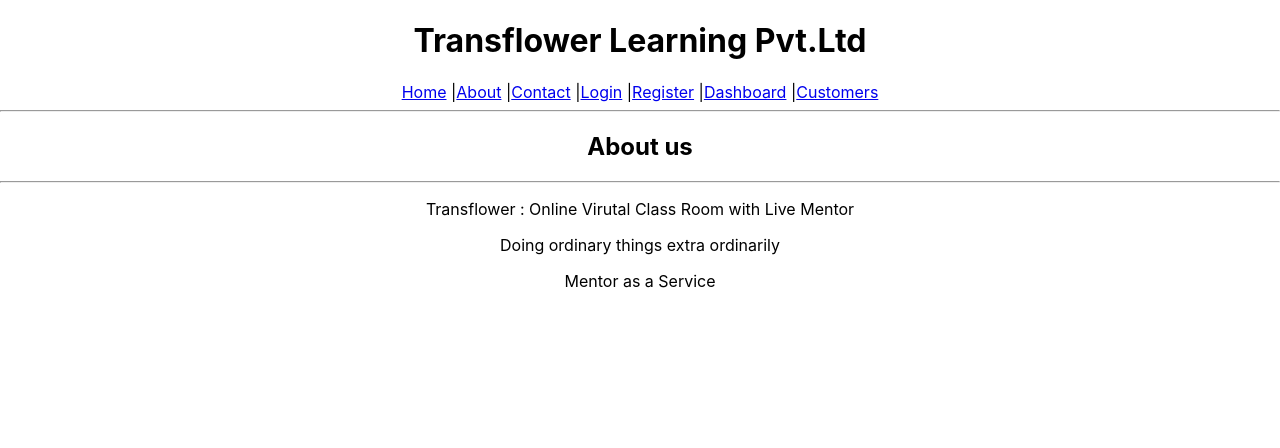
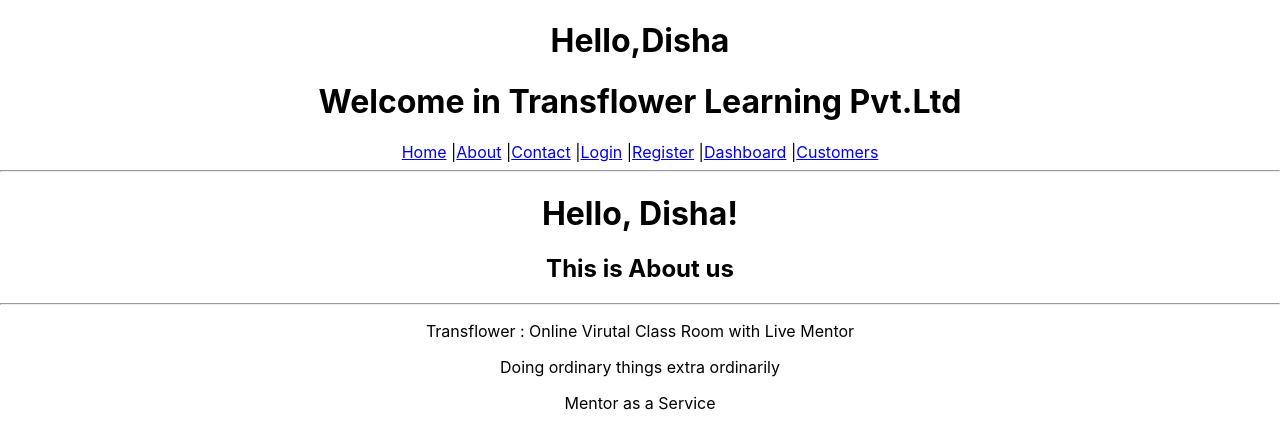
Before and after one commit to disha-satpute/MERN, a React (Create React App) app in the folder my-first-app/: page /about in a window 1280 px wide. Shown: the top 448 px of the page. Built offline with nearby package versions, Linux system fonts and the light colour scheme.

Commit message:
notes.md created & updated

```diff
--- a/my-first-app/src/App.js
+++ b/my-first-app/src/App.js
@@ -4,11 +4,13 @@
 import { BrowserRouter as Router } from 'react-router-dom';
 
 function App() {
+  const name="Disha";
   return (
     <center>
     <div>
-      <h1>
-        Transflower Learning Pvt.Ltd </h1>
+      <h1>Hello,{name}</h1>
+
+       <h1>Welcome in Transflower Learning Pvt.Ltd </h1>
         <Router>
              <Navbar/>
                  <hr/>
--- a/my-first-app/src/components/main/about.js
+++ b/my-first-app/src/components/main/about.js
@@ -5,7 +5,9 @@
     return (
       <center>
             <div>
-                <h2>About us</h2>
+        <Welcome name="Disha" />
+
+                <h2>This is About us</h2>
                 <hr/>
                   <p>Transflower : Online Virutal Class Room with Live Mentor</p>
                   <p>Doing ordinary things extra ordinarily</p>
@@ -15,4 +17,9 @@
     );
   }
 
+//react props
+  function Welcome(props) {
+    return <h1>Hello, {props.name}!</h1>;
+  }
+
   export default About;
--- a/my-first-app/src/components/main/home.js
+++ b/my-first-app/src/components/main/home.js
@@ -1,18 +1,13 @@
 
 //React Component
-function home() {
+function Home() {
     //JSX Syntax
     return (
       <center>
-            <div>
-
-
                   <h2><b>Project Based Learning</b></h2>
-
-            </div>
             </center>
-
     );
   }
 
-  export default home;
+
+  export default Home;
```
Also changed, not shown: my-first-app/src/catalog/details.js (+10 -0 lines), 1 other file (tests, documents, lock files or other folders).
